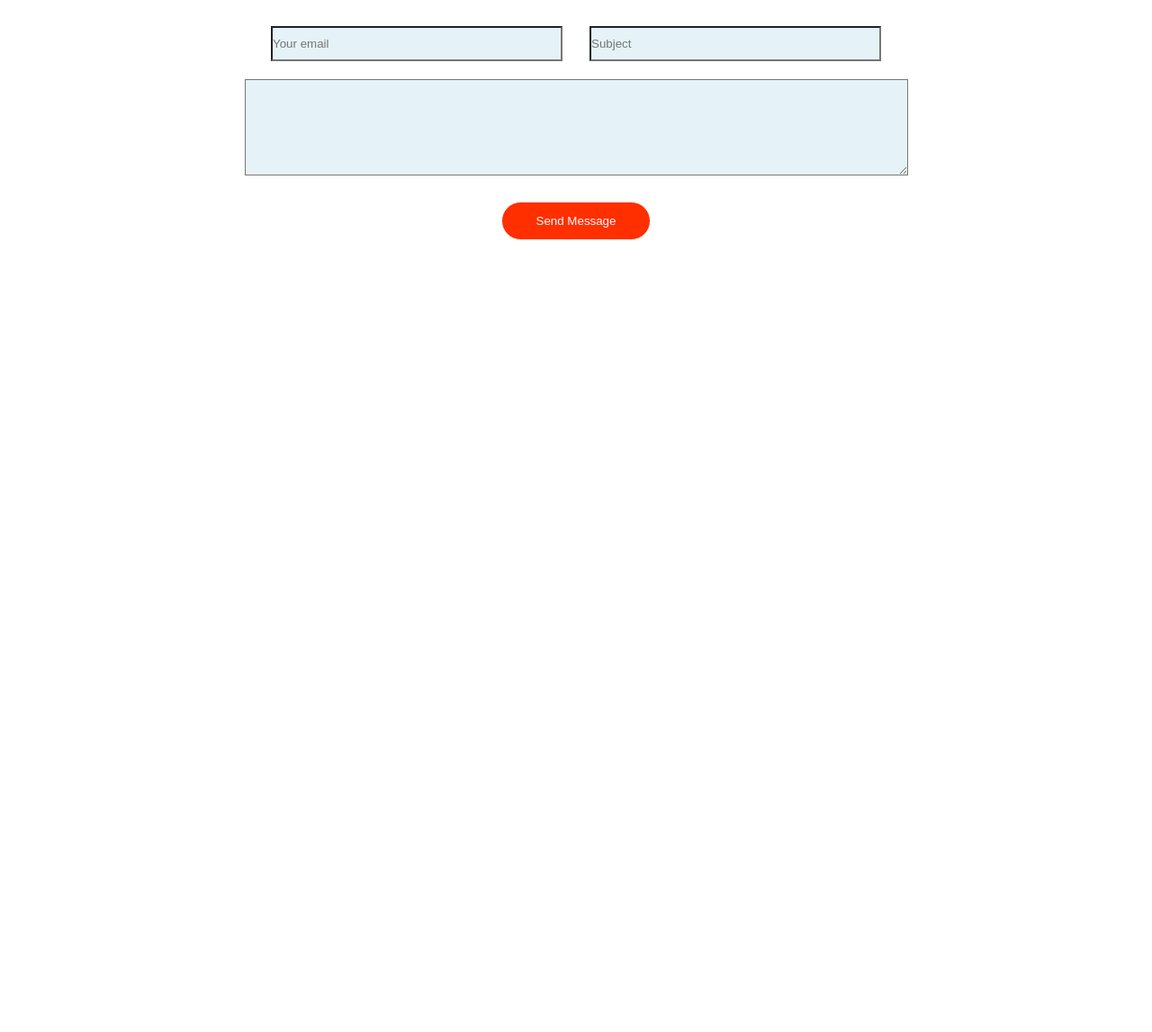
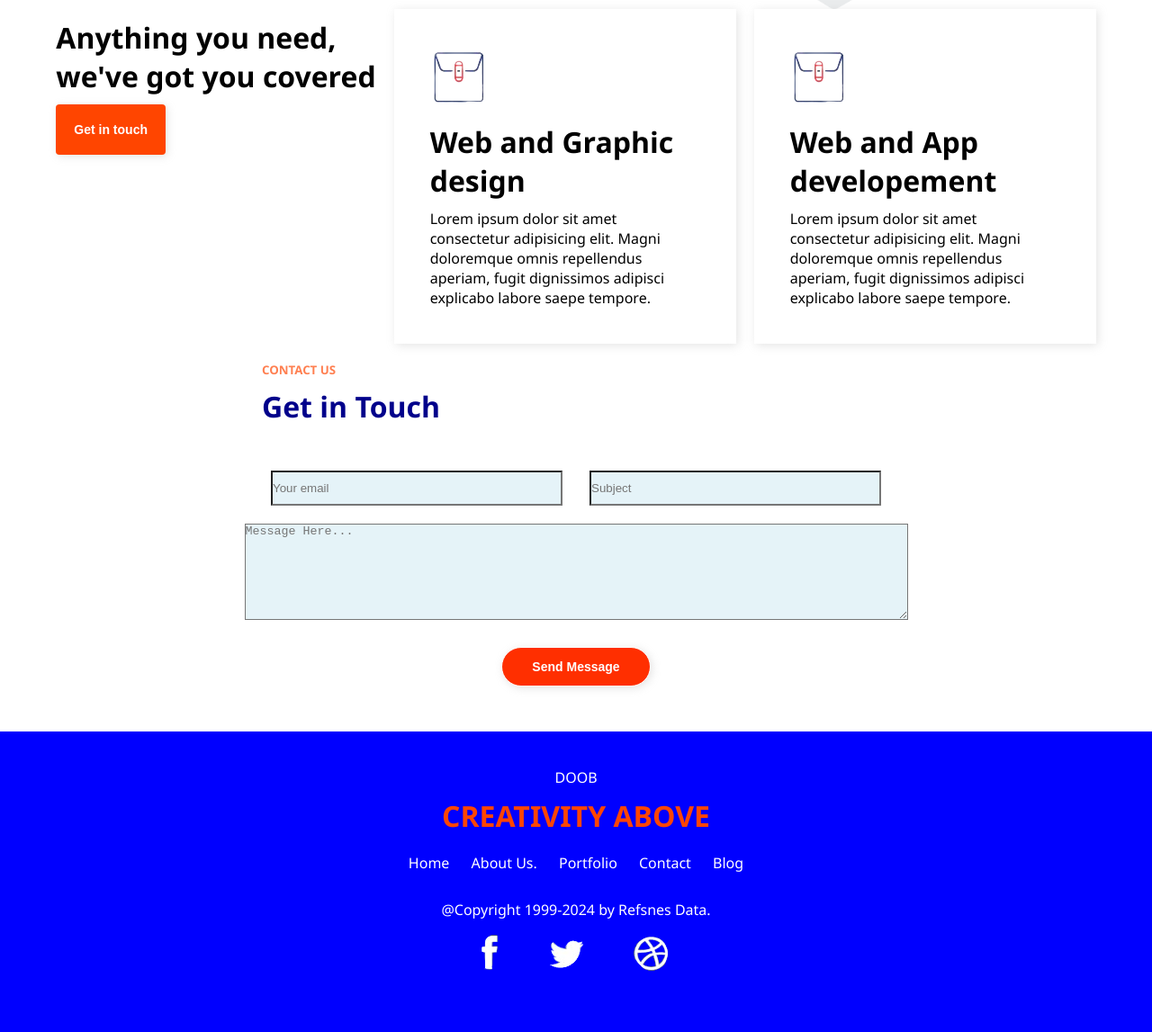
Before and after one commit to Achraf-Errabbaa/second-project, a plain HTML site: page index.html in a window 1280 px wide. Shown: the part 549-1696 px from the top of the page at 90% size. Before the commit the page ends 816 px from the top, so only its background shows below. Drawn offline with Linux system fonts and the light colour scheme.

Commit message:
final changes before respo

```diff
--- a/index.html
+++ b/index.html
@@ -9,6 +9,25 @@
 </head>
 
 <body>
+    <div>
+        <div class="container-1">
+              <div>
+                <img src="./public/images/doob-removebg-preview.png"width="150px" alt="">
+              </div>
+              <div class="liv-1">
+                <a href="">Home.</a>
+                <a href="">Pricing</a>
+                <a href="">About-us</a>
+                <a href="">Blog</a>
+                <a href="">Portfolio</a>
+              </div>
+              <div>
+                <button>Contact us</button>
+              </div>
+
+        </div>
+    </div>
+
     <div class="first-header">
 
         <div class="part1-text">
@@ -22,26 +41,70 @@
         </div>
         <img src="./public/images/person-mobile.png" alt="" width="500">
     </div>
+
+    <div>
+        <div class="container-2">
+            <div class="Anything-1">
+             <h1>Anything you need,<br> we've got you covered</h1>
+             <button class="Anything-2">Get in touch</button>
+            </div>
+
+            <div class="liv-2">
+                <img src="./public/images/Capture_d_ecran_2024-06-26_154634-removebg-preview.png" alt="">
+                <h1>Web and Graphic design</h1>
+                <p>Lorem ipsum dolor sit amet consectetur adipisicing elit. Magni doloremque omnis repellendus aperiam, fugit dignissimos adipisci explicabo labore saepe tempore.</p>
+            </div>
+
+            <div class="liv-2">
+                <img src="./public/images/Capture_d_ecran_2024-06-26_154634-removebg-preview.png" alt="">
+                <h1>Web and App developement</h1>
+                <p>Lorem ipsum dolor sit amet consectetur adipisicing elit. Magni doloremque omnis repellendus aperiam, fugit dignissimos adipisci explicabo labore saepe tempore.</p>
+            </div>
+
+        </div>
+    </div>
     <div class=" contect-continer">
         <div class="paragraphs">
         <h5>CONTACT US</h5>
         <h1>Get in Touch</h1>
     </div>
         <div class="email-text">
-            <form action="/action_page.php">
+            <form action="">
                 <input type="email" id="email" name="email" placeholder="Your email">
 
               </form>
-              <form action="/action_page.php">
+              <form action="">
                 <input type="text" id="text" name="text" placeholder="Subject">
               </form>
         </div>
         <div class="comment">
-            <textarea rows="7" cols="90" name="comment"  placeholder="Message Here..." form="usrform">
-            </textarea>
+            <textarea rows="7" cols="90" name="comment"  placeholder="Message Here..." form="usrform"></textarea>
         </div>
         <button class="send-msg">Send Message</button>
     </div>
+    <footer>
+        <div class="class-B">
+           <p>DOOB</p>
+           <h1>CREATIVITY ABOVE</h1>
+        </div>
+
+        <div class="class-A">
+         <a href="">Home</a>
+         <a href="">About Us.</a>
+         <a href="">Portfolio</a>
+         <a href="">Contact</a>
+         <a href="">Blog</a>
+        </div>
+
+        <div class="class-C">
+           <p>@Copyright 1999-2024 by Refsnes Data.</p>
+               <div class="class-D">
+                   <img src="./public/images/Capture_d_ecran_2024-06-26_162242-removebg-preview.png" alt="">
+                   <img src="./public/images/Capture_d_ecran_2024-06-26_162259-removebg-preview.png" alt="">
+                   <img src="./public/images/211686_back_arrow_icon.png" alt="">
+               </div>
+        </div>
+    </footer>
 
 </body>
 
--- a/public/css/app.css
+++ b/public/css/app.css
@@ -48,6 +48,7 @@
     display: flex;
     align-items: center;
     flex-direction: column;
+    padding-bottom: 50px;
 }
 .paragraphs{
     padding-right: 500px;
@@ -84,5 +85,92 @@ textarea{
     border: 1px solid;
     border-radius: 80px;
     width: 13vw;
+}
+body{
+    font-family: 'Segoe UI', Tahoma, Geneva, Verdana, sans-serif;
+}
+div .container-1{
+    display: flex;
+    align-items: center;
+    justify-content:space-around;
+    gap: 10px;
+    box-shadow: 0 4px 8px 0 #5757571d, 0 6px 20px 0 #5757571d;
+}
 
+.liv-1 a {
+    padding: 10px;
+    text-decoration: none;
+    color: blue;
 }
+button{
+    padding: 10px 20px;
+    background-color: #ffffff;
+    box-shadow:2px 2px 10px #a2a2a246 ;
+    color: orangered;
+    font-weight: 600;
+    font-size: 14px;
+}
+span p {
+    color: red;
+    font-size: 20px;
+}
+.container-2 {
+    display: flex;
+    gap: 20px;
+    justify-content: center;
+    padding-bottom: 20px;
+}
+.liv-2{
+    padding: 40px;
+    display: block;
+    flex-direction: column;
+    gap: 10px;
+    box-shadow:2px 2px 10px #a2a2a246 ;
+    width: 300px;
+}
+h1{
+    padding-top: 10px;
+    padding-bottom: 10px;
+}
+.Anything-2{
+    padding: 20px;
+    background-color: orangered;
+    color: white;
+    border: none;
+    border-radius: 4px;
+}
+footer{
+    background-color: blue;
+    padding: 40px;
+    display: flex;
+    flex-direction: column;
+    align-items: center;
+    gap: 10px;
+}
+footer h1 {
+    color: orangered;
+}
+.class-A a {
+    padding: 10px;
+    color: white;
+    text-decoration: none;
+}
+.class-B{
+    text-align: center;
+    color: white;
+}
+.class-C{
+    text-align: center;
+    padding: 20px;
+    padding-bottom: 10px;
+}
+.class-C p {
+    color: white;
+}
+.class-D{
+    display: flex;
+    gap: 40px;
+    padding: 10px;
+    align-items: center;
+    justify-content: center;
+}
```
Also changed, not shown: public/images/211686_back_arrow_icon.png (added), public/images/Capture_d_ecran_2024-06-26_154634-removebg-preview.png (added), public/images/Capture_d_ecran_2024-06-26_162242-removebg-preview.png (added), public/images/Capture_d_ecran_2024-06-26_162259-removebg-preview.png (added), public/images/doob-removebg-preview.png (added).
